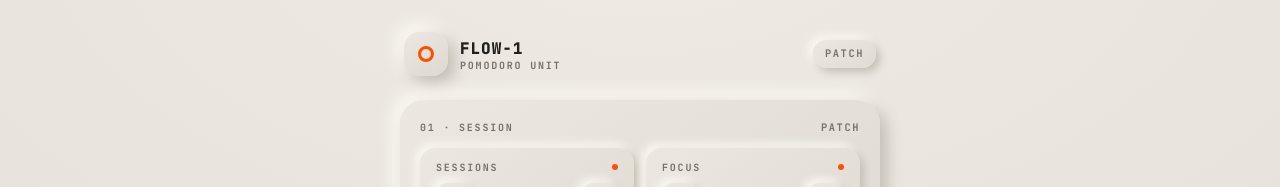
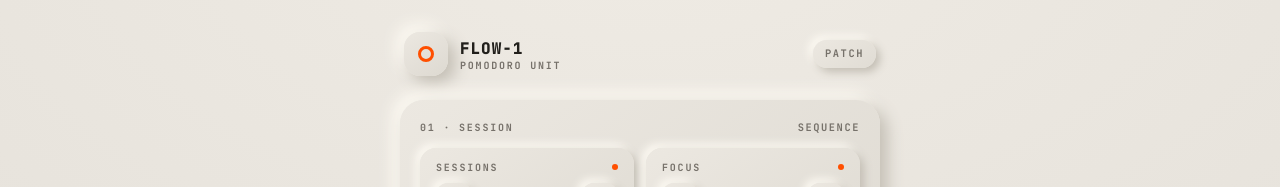
Before and after one commit to kaziridwan/flow-1, a React (Vite) app: page / in a window 1280 px wide. Shown: the top 187 px of the page. Built offline with nearby package versions, Linux system fonts and the light colour scheme.

Commit message:
minor patch

```diff
--- a/src/components/SetupScreen.tsx
+++ b/src/components/SetupScreen.tsx
@@ -47,7 +47,7 @@ export function SetupScreen({
         <div className="mb-3 flex items-center justify-between">
           <Eyebrow>01 · Session</Eyebrow>
           <span className="font-mono text-[0.65rem] font-bold uppercase tracking-[0.15em] text-muted">
-            Patch
+            Sequence
           </span>
         </div>
         <div className="grid grid-cols-2 gap-3">
```
